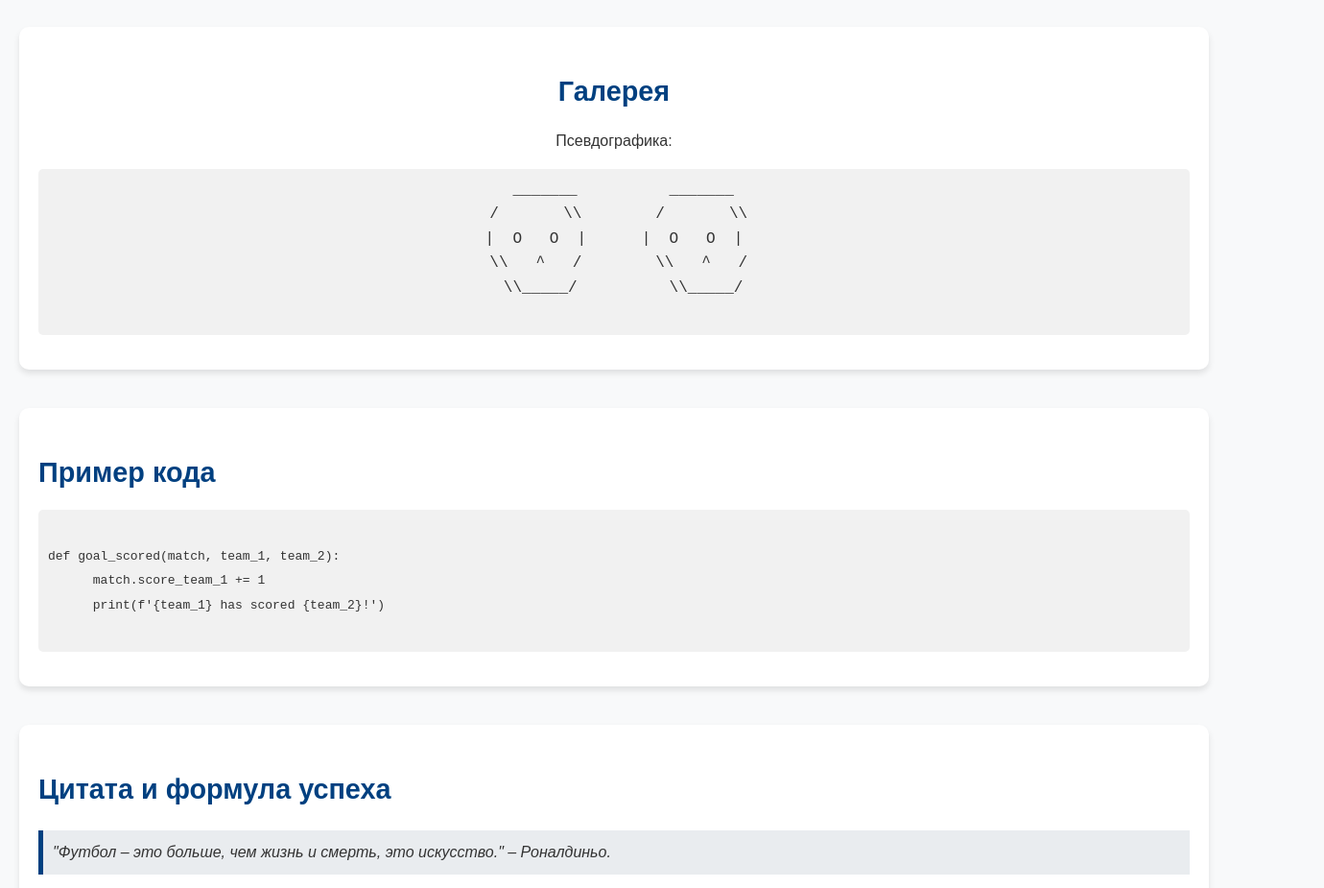
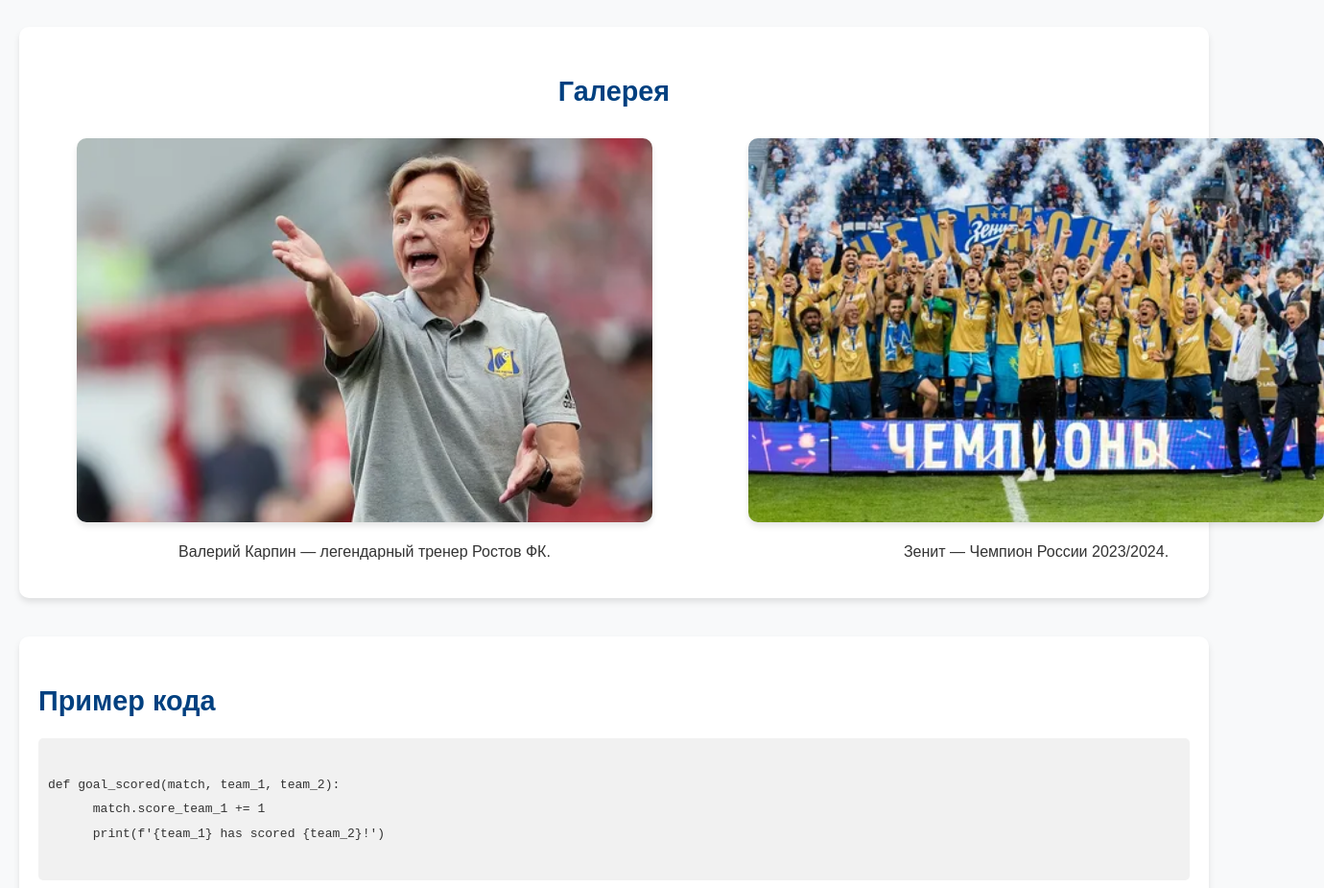
Before and after one commit to The-Emperor-Zurg/Frontend, a plain HTML site: page index.html in a window 1280 px wide. Shown: the part 1540-2465 px from the top of the page at 96% size, 1380 px wide, since content can reach past the window. Drawn offline with Linux system fonts and the light colour scheme.

Commit message:
add galery photos

```diff
--- a/index.html
+++ b/index.html
@@ -109,14 +109,16 @@
 
   <section class="gallery" id="gallery">
     <h2 class="gallery__title">Галерея</h2>
-    <p class="gallery__description">Псевдографика:</p>
-    <pre class="gallery__art">
-  _______          _______
- /       \\        /       \\
-|  O   O  |      |  O   O  |
- \\   ^   /        \\   ^   /
-  \\_____/          \\_____/
-  </pre>
+    <div class="gallery__images">
+      <figure class="gallery__item">
+        <img class="gallery__image" src="pics/galery/karpin.png" alt="Карпин">
+        <figcaption class="gallery__caption">Валерий Карпин — легендарный тренер Ростов ФК.</figcaption>
+      </figure>
+      <figure class="gallery__item">
+        <img class="gallery__image" src="pics/galery/zenit_chemp.png" alt="Зенит - Чемпион">
+        <figcaption class="gallery__caption">Зенит — Чемпион России 2023/2024.</figcaption>
+      </figure>
+    </div>
   </section>
 
   <section class="snippet" id="snippet">
--- a/style.css
+++ b/style.css
@@ -139,17 +139,29 @@
     margin-bottom: 10px;
 }
 
-.gallery__description {
-    margin-bottom: 10px;
+.gallery__images {
+    display: flex; /* Располагает картинки в строку */
+    justify-content: space-between; /* Равномерное распределение картинок */
+    gap: 20px; /* Отступ между картинками */
 }
 
-.gallery__art {
-    font-family: 'Courier New', monospace;
-    background-color: #f1f1f1;
-    padding: 10px;
-    border-radius: 5px;
-    display: block;
-    overflow-x: auto;
+.gallery__item {
+    flex: 1; /* Каждая картинка занимает равную долю блока */
+    text-align: center; /* Центрирует текст под картинкой */
+}
+
+.gallery__image {
+    width: 600px; /* Фиксированная ширина изображения */
+    height: 400px; /* Фиксированная высота изображения */
+    object-fit: cover; /* Увеличивает или уменьшает изображение, чтобы оно заполнило область */
+    border-radius: 10px; /* Закругленные углы */
+    box-shadow: 0px 4px 6px rgba(0, 0, 0, 0.1); /* Тень для улучшения внешнего вида */
+}
+
+.gallery__caption {
+    margin-top: 10px; /* Отступ между картинкой и описанием */
+    font-size: 1rem; /* Размер текста */
+    color: #333; /* Цвет текста */
 }
 
 .snippet {
```
Also changed, not shown: pics/galery/karpin.png (added), pics/galery/zenit_chemp.png (added).
